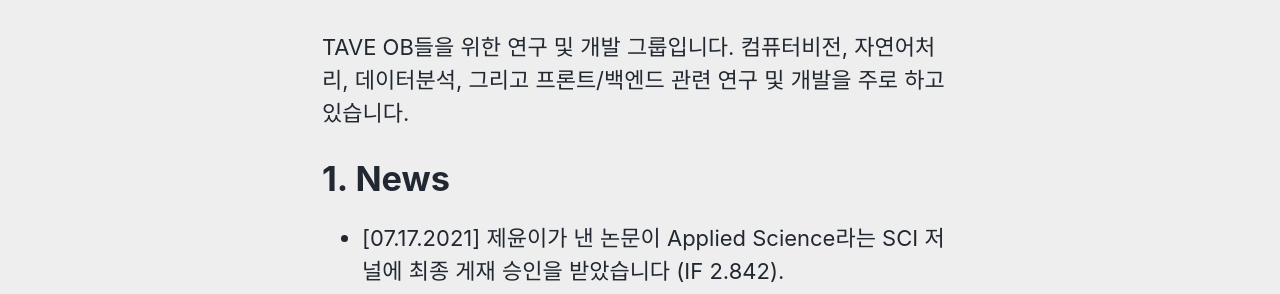
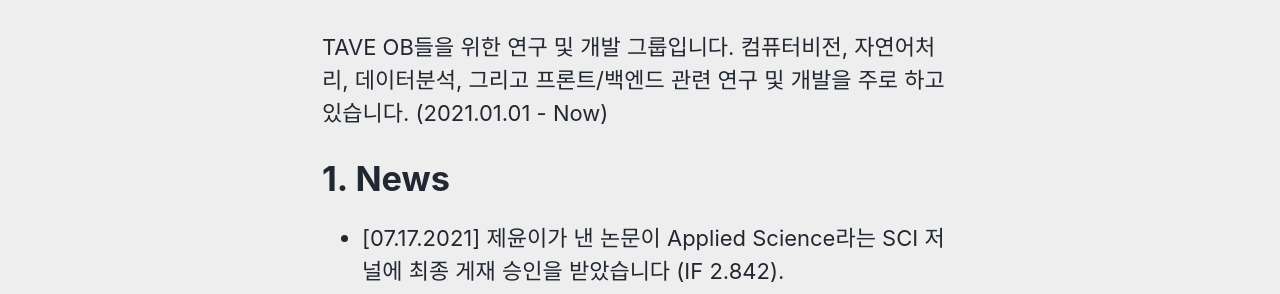
Before and after one commit to TAVEResearch/TAVEResearch.github.io, a Jekyll site: the page built from about.md, in a window 1280 px wide. Shown: the part 195-489 px from the top of the page. Built offline with Jekyll 4.4.1, drawn with Linux system fonts in a browser that asks for light colours; cached includes are drawn as plain includes.

Commit message:
Update about.md

```diff
--- a/about.md
+++ b/about.md
@@ -5,7 +5,7 @@ author_profile: false
 ---
 ![logo](./imgs/logo.png)
 
-TAVE OB들을 위한 연구 및 개발 그룹입니다. 컴퓨터비전, 자연어처리, 데이터분석, 그리고 프론트/백엔드 관련 연구 및 개발을 주로 하고 있습니다.
+TAVE OB들을 위한 연구 및 개발 그룹입니다. 컴퓨터비전, 자연어처리, 데이터분석, 그리고 프론트/백엔드 관련 연구 및 개발을 주로 하고 있습니다. (2021.01.01 - Now)
 
 
 # 1. News
```
